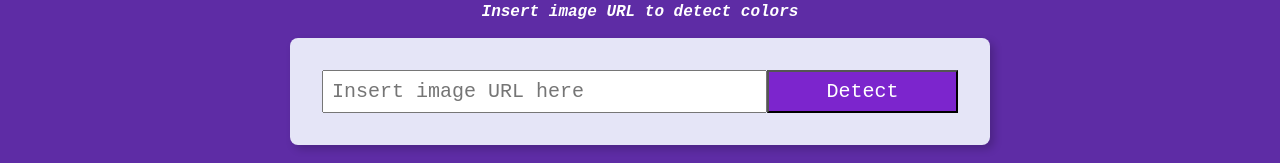
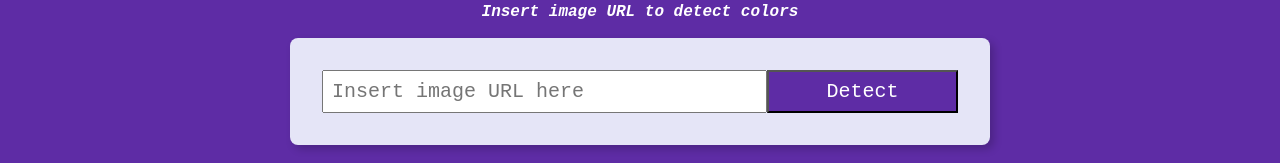
Before and after one commit to laurabaluchova/facerecognitionapp, a React (Create React App) app: page /facerecognition in a window 1280 px wide. Shown: the part 272-435 px from the top of the page. Built offline with nearby package versions, Linux system fonts and the light colour scheme.

Commit message:
url remembered

```diff
--- a/src/App.js
+++ b/src/App.js
@@ -18,7 +18,11 @@ function App() {
     entries: 0,
     joined: ''
   } );
-  const [input, setInput] = useState('');
+  const [input, setInput] = useState(() => {
+    const saved = localStorage.getItem("input");
+    const initialValue = JSON.parse(saved);
+    return initialValue || "";
+  });
   const [imageUrl, setImageUrl] = useState('');
   const[box, setBox] = useState([]);
   const [isSignedIn, setIsSignIn] = useState(false);
@@ -44,6 +48,10 @@ function App() {
    if (location.pathname != "/facerecognition" && location.pathname != "/register")
      setBackgroundColor('#FFB700')
    }, [location.pathname]);
+
+   useEffect(() => {
+    localStorage.setItem("input", JSON.stringify(input));
+  }, [input]);
 
     const loadUser = (data) => {
       setUser({
@@ -181,16 +189,15 @@ function App() {
 
     return (
       <div className="App" >
-        {/* <ParticlesBg type="cobweb" bg={true} color="#7c25cd" /> */}
-        <Navigation isSignedIn={isSignedIn} onRouteChange={onRouteChange} changeModule={changeModule} setBackgroundColor={setBackgroundColor}/>
+        <Navigation isSignedIn={isSignedIn} onRouteChange={onRouteChange} changeModule={changeModule} setBackgroundColor={setBackgroundColor} setInput={setInput}/>
         <Routes>
               <Route path="/" element={<SignIn loadUser={loadUser} onRouteChange={onRouteChange} serverUrl={serverUrl}/>} />
               <Route path="/signin" element={<SignIn loadUser={loadUser} onRouteChange={onRouteChange} serverUrl={serverUrl}/>} />
               <Route path="/register" element={<Register loadUser={loadUser} onRouteChange={onRouteChange} serverUrl={serverUrl}/>} />
               <Route path="/colorrecognition" element={<ColorRecognition imageUrl={imageUrl} module={module} imageColors={imageColors}
-                user={user} onInputChange={onInputChange} onSubmit={onSubmit}/>} />
+                user={user} onInputChange={onInputChange} onSubmit={onSubmit} input={input}/>} />
               <Route path="/facerecognition" element={<FaceRecognition box={box} imageUrl={imageUrl} module={module} imageColors={imageColors}
-                user={user} onInputChange={onInputChange} onSubmit={onSubmit} />}/>
+                user={user} onInputChange={onInputChange} onSubmit={onSubmit} input={input}/>}/>
           </Routes>
 
         {/* <Navigation isSignedIn={isSignedIn} onRouteChange={onRouteChange} changeModule={changeModule}/>
--- a/src/Components/ColorRecognition/ColorRecognition.jsx
+++ b/src/Components/ColorRecognition/ColorRecognition.jsx
@@ -5,12 +5,12 @@ import ImageLinkForm from '../ImageLInkForm/ImageLinkForm';
 import './ColorRecognition.css';
 import ParticlesBg from 'particles-bg';
 
-const  ColorRecognition = ({imageUrl, module, imageColors, user, onInputChange, onSubmit}) => {
+const  ColorRecognition = ({imageUrl, module, imageColors, user, onInputChange, onSubmit, input}) => {
   return (
     <div>
     <ParticlesBg type="cobweb" bg={true} color="#5E2CA5" />
     <Rank name={user.name} entries={user.entries}/>
-    <ImageLinkForm onInputChange={onInputChange} onSubmit={onSubmit} module={module} />
+    <ImageLinkForm onInputChange={onInputChange} onSubmit={onSubmit} module={module} input={input}/>
     <div className='center ma '>
     <div className='absolute mt4'>
 
--- a/src/Components/FaceRecognition/FaceRecognition.jsx
+++ b/src/Components/FaceRecognition/FaceRecognition.jsx
@@ -5,12 +5,12 @@ import Rank from '../Rank/Rank';
 import ImageLinkForm from '../ImageLInkForm/ImageLinkForm';
 import ParticlesBg from 'particles-bg';
 
-const  FaceRecognition = ({imageUrl, box, module, imageColors, user, onInputChange, onSubmit}) => {
+const  FaceRecognition = ({imageUrl, box, module, imageColors, user, onInputChange, onSubmit, input}) => {
   return (
     <div>
     <ParticlesBg type="cobweb" bg={true} color="#FFB700" />
     <Rank name={user.name} entries={user.entries}/>
-    <ImageLinkForm onInputChange={onInputChange} onSubmit={onSubmit} module={module} />
+    <ImageLinkForm onInputChange={onInputChange} onSubmit={onSubmit} module={module} input={input}/>
     <div className='center ma '>
     <div className='absolute mt4'>
 
--- a/src/Components/ImageLInkForm/ImageLinkForm.jsx
+++ b/src/Components/ImageLInkForm/ImageLinkForm.jsx
@@ -1,7 +1,7 @@
 import React from 'react';
 import './ImageLinkForm.css';
 
-const  ImageLinkForm = ({onInputChange, onSubmit, module}) => {
+const  ImageLinkForm = ({onInputChange, onSubmit, module, input}) => {
   return (
     <div>
         <p className='f4'>
@@ -12,11 +12,9 @@ const  ImageLinkForm = ({onInputChange, onSubmit, module}) => {
         </p>
         <div className='center '>
             <div className='form center pa4 br3 shadow-5'>
-                <input className='f4 pa2 w-70 center' type='text' placeholder="Insert image URL here" onChange={onInputChange}  />
-                <button className='button w-30 grow f4 link ph3 pv2 dib white'
+                <input className='f4 pa2 w-70 center' type='text' placeholder="Insert image URL here" value={input} onChange={onInputChange}  />
+                <button className='button w-30 grow f4 link ph3 pv2 dib white bg-purple'
                 onClick={onSubmit}
-                style={{
-                  backgroundColor: "#7C25CD"}}
                 >Detect</button>
              </div>
         </div>
--- a/src/Components/Navigation/Navigation.jsx
+++ b/src/Components/Navigation/Navigation.jsx
@@ -2,7 +2,7 @@ import React, { useEffect } from 'react'
 import { NavLink, useLocation } from "react-router-dom"
 import "./navigation.css"
 
-export default function  Navigation ( {onRouteChange, setBackgroundColor, changeModule}) {
+export default function  Navigation ( {onRouteChange, setBackgroundColor, changeModule, setInput}) {
     const location = useLocation();
     const performChangesForFaceDetection = () => {
         changeModule("face-detection");
@@ -10,6 +10,11 @@ export default function  Navigation ( {onRouteChange, setBackgroundColor, change
 
     const performChangesForColorRecognition = () => {
         changeModule("color-recognition");
+    }
+
+    const performChangesOnSignOut = () => {
+        onRouteChange('signout');
+        setInput("");
     }
 
     if (location.pathname === "/colorrecognition" || location.pathname === "/facerecognition") {
@@ -35,7 +40,7 @@ export default function  Navigation ( {onRouteChange, setBackgroundColor, change
                 </ul>
                 <NavLink
                     to="/signin"
-                    onClick={() => onRouteChange('signout')}
+                    onClick={performChangesOnSignOut}
                     className='f3 link dim pa2 pointer yellow'
                 >Sign Out</NavLink>
             </nav>
--- a/src/Components/Register/Register.jsx
+++ b/src/Components/Register/Register.jsx
@@ -75,7 +75,7 @@ function Register({loadUser, onRouteChange, serverUrl}) {
       </fieldset>
       <div className="">
         <input onClick={onSubmitRegister}
-        className="b ph3 pv2 input-reset ba b--white bg-transparent grow pointer f6 dib white" type="submit" value="Register" />
+        className="b ph3 pv2 input-reset ba b--white bg-transparent grow pointer f6 dib white bw2 hover-bg-gold" type="submit" value="Register" />
       </div>
     </div>
   </main>
--- a/src/Components/SignIn/SignIn.jsx
+++ b/src/Components/SignIn/SignIn.jsx
@@ -60,7 +60,7 @@ const onSubmitSignIn = (event) => {
     </fieldset>
     <div className="">
       <input onClick={onSubmitSignIn}
-      className="b ph3 pv2 input-reset ba b--white bg-transparent grow pointer f6 dib white" type="submit" value="Sign in" />
+      className="b ph3 pv2 input-reset ba b--white bw2 bg-transparent grow pointer f6 dib white hover-bg-purple" type="submit" value="Sign in" />
     </div>
     <div className="lh-copy mt3">
       <Link to="/register" onClick={() => onRouteChange('register')} className="f6 link dim white db underline pointer">Register</Link>
```
